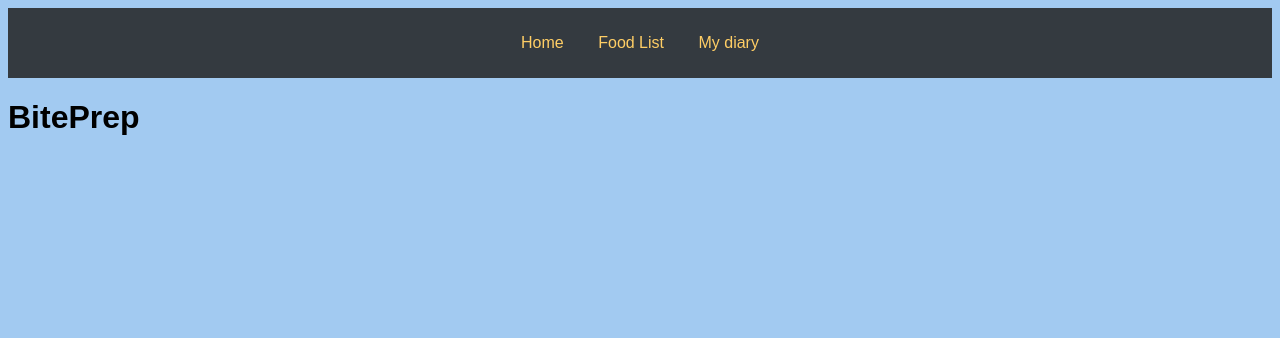
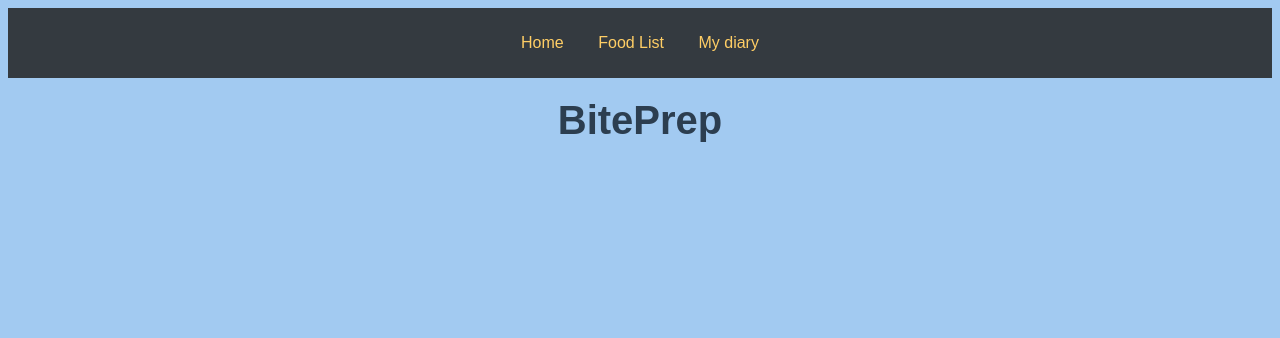
Before and after one commit to Aylift/BitePrep, a Django app: page / in a window 1280 px wide. Shown: the top 338 px of the page. Run offline with Django 4.2, Linux system fonts and the light colour scheme.

Commit message:
[ADD] added styles for base template

```diff
--- a/Bite_prep/static/css/base_styles.css
+++ b/Bite_prep/static/css/base_styles.css
@@ -1,6 +1,12 @@
 /* static/css/base_styles.css */
-title {
+.page-title {
+    font-size: 2.5em;
+    color: #2c3e50;
     text-align: center;
+    margin-top: 20px;
+    margin-bottom: 20px;
+    font-family: 'Arial', sans-serif;
+    font-weight: bold;
 }
 
 body {
--- a/Bite_prep/templates/base.html
+++ b/Bite_prep/templates/base.html
@@ -17,7 +17,7 @@
             </ul>
         </nav>
     </header>
-    <h1> BitePrep </h1>
+    <h1 class="page-title">BitePrep</h1>
     <div class="container">
         {% block content %}
         <!-- This block will be overridden by child templates -->
```
